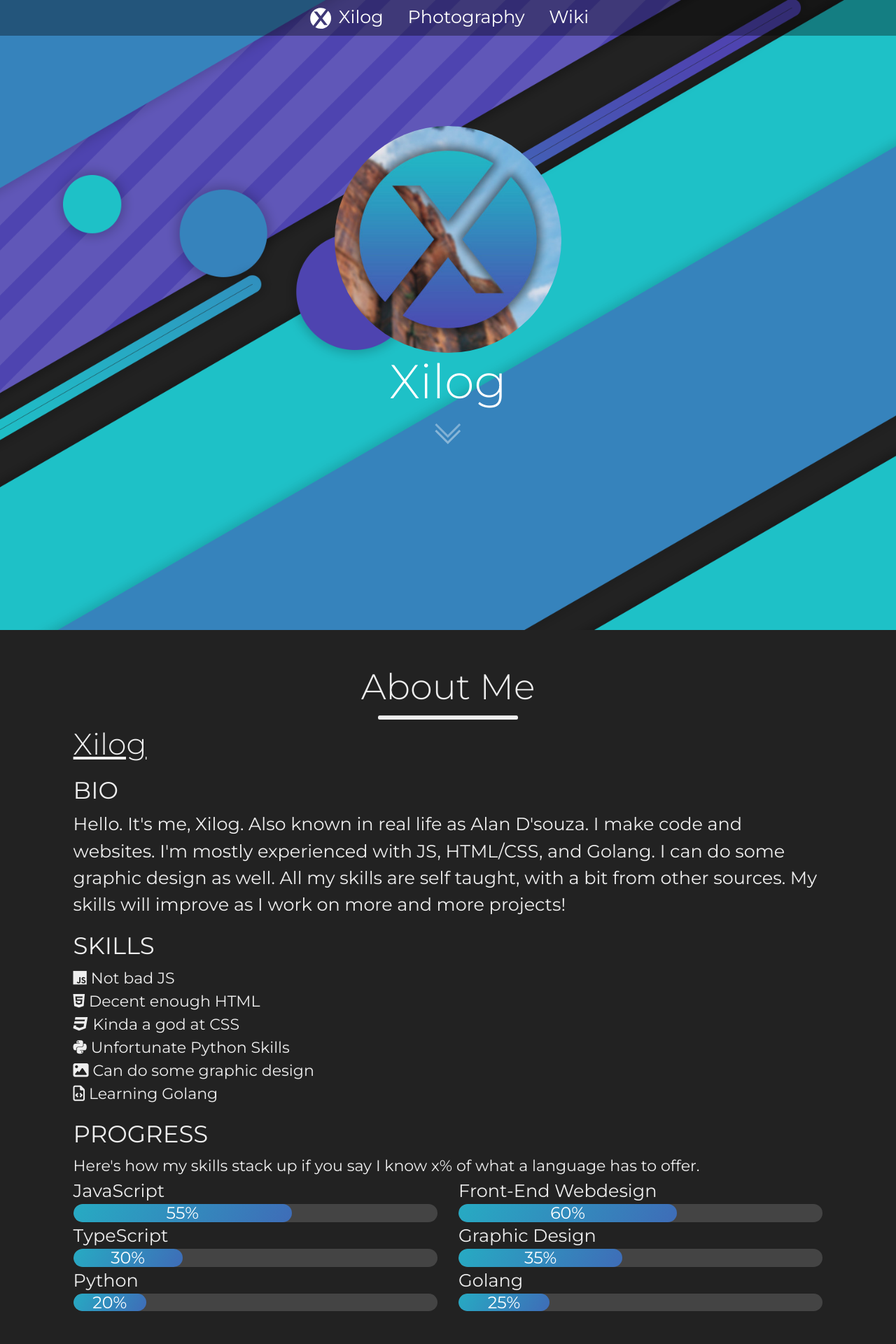
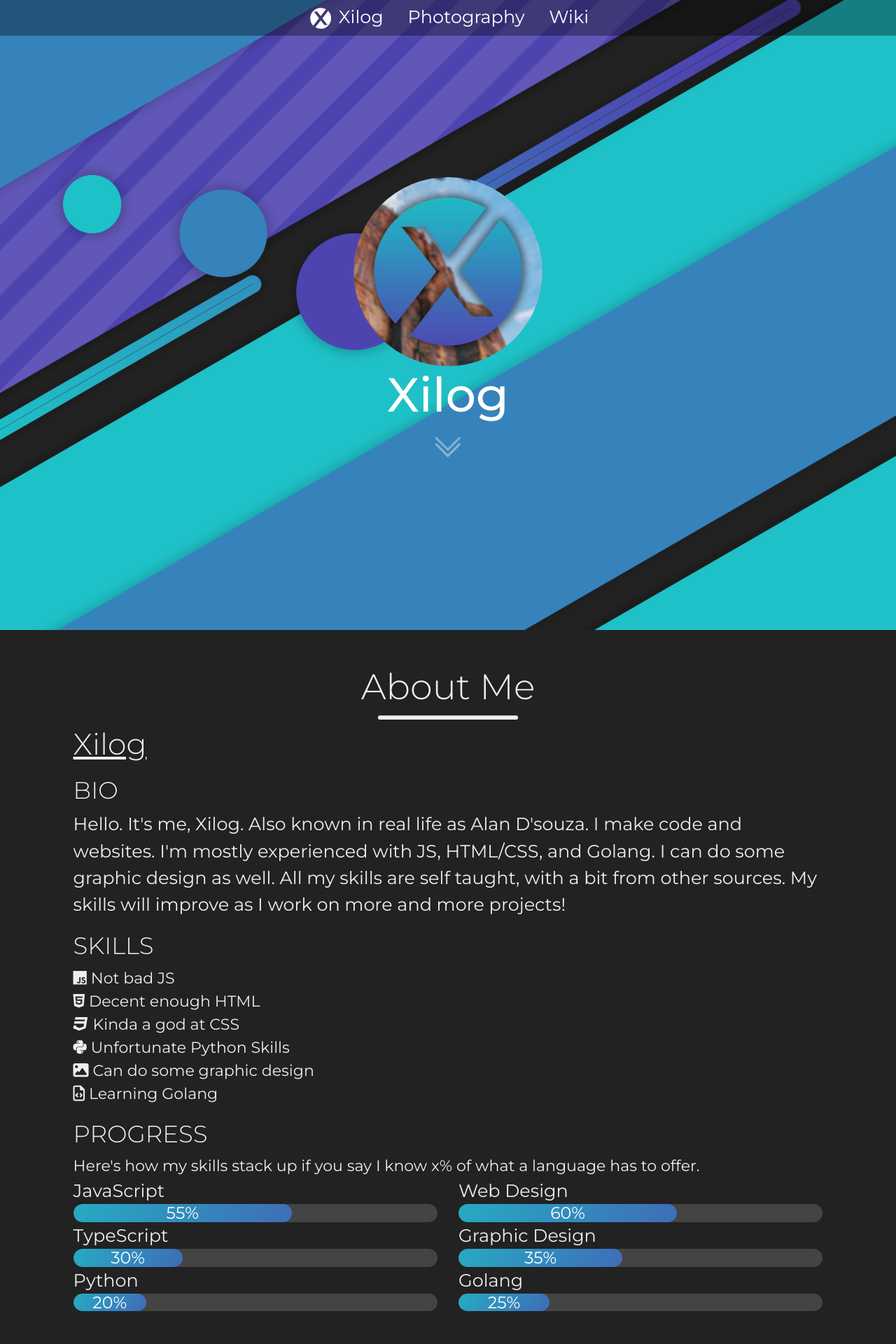
Before and after one commit to alanrme/xilog, a Jekyll site: the page built from index.html, in a window 1280 px wide. Shown: the top 1920 px of the page at 70% size. Built offline with Jekyll 4.4.1, drawn with Linux system fonts in a browser that asks for light colours; nearby versions of some CDN libraries.

Commit message:
large visual overhaul

```diff
--- a/_includes/head.html
+++ b/_includes/head.html
@@ -25,7 +25,7 @@
     <link rel="stylesheet" href="https://stackpath.bootstrapcdn.com/bootstrap/4.5.0/css/bootstrap.min.css" integrity="sha384-9aIt2nRpC12Uk9gS9baDl411NQApFmC26EwAOH8WgZl5MYYxFfc+NcPb1dKGj7Sk" crossorigin="anonymous">
     <link rel="stylesheet" type="text/css" href="./css/style.css">
     <link rel="stylesheet" type="text/css" href="./css/animations.css"> <!--Custom animations for AOS!-->
-    <link href="https://fonts.googleapis.com/css2?family=Montserrat:wght@300;400&display=swap" rel="stylesheet">
+    <link href="https://fonts.googleapis.com/css2?family=Montserrat:wght@300;400;500&display=swap" rel="stylesheet">
     <link rel="stylesheet" href="https://unpkg.com/aos@next/dist/aos.css" />
 
     <script
--- a/_includes/hero.html
+++ b/_includes/hero.html
@@ -1,6 +1,13 @@
 {% include nav.html %}
 <div class="hero" id="top">
-    <a href=""> <img src="img/logo-small.jpg" alt="Logo" class="logo"></a>
+    <svg id="loader" xmlns="http://www.w3.org/2000/svg" width="1024" height="1024" viewBox="0 0 1024 1024">
+        <path
+         d="M249,256H375L511.776,431.0733l205.19-262.6315A398.1316,398.1316,0,0,0,512,112c-220.9139,0-400,179.0861-400,400A398.7279,398.7279,0,0,0,228.27,793.9446L448.7746,511.7114Z"/><path d="M795.73,230.0554,575.2255,512.2886,775,768H649L512.224,592.9268l-205.19,262.6314A398.1316,398.1316,0,0,0,512,912c220.9139,0,400-179.0861,400-400A398.7282,398.7282,0,0,0,795.73,230.0554Z"
+        />
+    </svg>
+    <a href="">
+        <img src="img/logo-small.jpg" alt="Logo" class="logo">
+    </a>
     <h1 id="xilogheader"> {{ page.title }} </h1>
     <div class="chevron-down blink"></div>
     <div class="chevron-down blink" style="margin-top: -1em; animation-delay: 0.1s;"></div>
--- a/_layouts/default.html
+++ b/_layouts/default.html
@@ -39,11 +35,6 @@
     </div></a>
 
     <div class="modal" id="loader-bg">
-        <svg id="loader" xmlns="http://www.w3.org/2000/svg" width="1024" height="1024" viewBox="0 0 1024 1024">
-            <path
-             d="M249,256H375L511.776,431.0733l205.19-262.6315A398.1316,398.1316,0,0,0,512,112c-220.9139,0-400,179.0861-400,400A398.7279,398.7279,0,0,0,228.27,793.9446L448.7746,511.7114Z"/><path d="M795.73,230.0554,575.2255,512.2886,775,768H649L512.224,592.9268l-205.19,262.6314A398.1316,398.1316,0,0,0,512,912c220.9139,0,400-179.0861,400-400A398.7282,398.7282,0,0,0,795.73,230.0554Z"
-            />
-        </svg>
         <p3>Loader stuck? Disable jQuery blocking.</p3>
     </div>
 
--- a/css/style.scss
+++ b/css/style.scss
@@ -51,7 +51,6 @@ body.dark .footer { background-color: #282828; }
 	.section { padding-left: 2vw !important; padding-right: 2vw !important; }
 	.logo {
 		max-width: 24vh !important;
-		margin-top: 24vh !important;
 	}
 	#loader { width: 40% !important }
 	nav a { display: none !important }
@@ -67,7 +66,7 @@ h1 {
 	font: {
 		family: $font-stack;
 		size: 4em;
-		weight: 300;
+		weight: 500;
 	}
 	text-align: center;
 }
@@ -93,6 +92,7 @@ h4 {
 	font: {
 		family: $font-stack;
 		size: 2em;
+		weight: 300;
 	}
 }
 
@@ -124,8 +124,42 @@ p3 {
 .hero {
 	height: 100vh;
 	position: relative;
+	display: flex;
+	flex-direction: column;
+	align-items: center;
+	justify-content: center;
 	text-align: center;
 	color:white !important;
+}
+
+.logo {
+	display: block;
+	width: auto;
+	max-width: 30vh;
+	height: auto;
+	-webkit-transition: 0.5s;
+	transition: 0.5s;
+	border-radius: 50%;
+	-webkit-border-radius: 50%;
+	&:hover {
+		-webkit-box-shadow: 0 6px 18px 0 rgba(0,0,0,0.4);
+		box-shadow: 0 6px 18px 0 rgba(0,0,0,0.4);
+		-webkit-transform: scale(1.02, 1.02);
+		transform: scale(1.02, 1.02);
+		-webkit-transition: 0.5s;
+		transition: 0.5s;
+		border-radius: 30%;
+		-webkit-border-radius: 30%;
+	}
+}
+
+
+.chevron-down {
+	display: block;
+	border-right: 0.2rem solid white;
+	border-bottom: 0.2rem solid white;
+	width: 1.5rem; height: 1.5rem;
+	transform: rotate(45deg);
 }
 
 .section {
@@ -182,14 +216,7 @@ body.dark .divider {
 	background: #eee;
 }
 
-.chevron-down {
-	display: block;
-	margin: auto;
-	border-right: 0.2rem solid white;
-	border-bottom: 0.2rem solid white;
-	width: 1.5rem; height: 1.5rem;
-	transform: rotate(45deg);
-}
+
 
 
 .cross {
@@ -383,7 +410,7 @@ nav.awake {
 	bottom: 5%;
 	right: 5%;
 	border-radius: 0.5em;
-	padding: 0.7em;
+	padding: 0.5em 0.6em;
 	z-index: 999;
 	cursor: pointer;
 	background: rgba(0, 0, 0, 0.3);
@@ -664,7 +691,7 @@ body.dark .dot {
 
 
 #loader-bg {
-	z-index: 9999999999999999999999999999999999999999999999999999999;
+	z-index: 99999;
 	display: flex;
 	flex-direction: column;
 	flex-wrap: wrap;
@@ -679,8 +706,10 @@ body.dark .dot {
 	}
 }
 #loader {
+	z-index: 99999999999999999999999999999999999999999999999999999999;
 	fill: transparent;
-	width: 20%;
+	width: 30vh;
+	margin-bottom: -30vh; /* put this over the logo below it */
 	height: auto;
 	stroke: white;
 	stroke-width: 10;
@@ -756,32 +785,6 @@ a .mail:hover {
 a .discord:hover {
 	text-shadow: 0px 2px 4px rgba(0,0,0,0.2);
 	color: #7289DA;
-}
-
-
-
-
-
-.logo {
-	width: auto;
-	max-width: 36vh;
-	margin-top: 20vh;
-	height: auto;
-	-webkit-transition: 0.5s;
-	transition: 0.5s;
-	border-radius: 50%;
-	-webkit-border-radius: 50%;
-}
-
-.logo:hover {
-	-webkit-box-shadow: 0 6px 18px 0 rgba(0,0,0,0.4);
-	box-shadow: 0 6px 18px 0 rgba(0,0,0,0.4);
-	-webkit-transform: scale(1.02, 1.02);
-	transform: scale(1.02, 1.02);
-	-webkit-transition: 0.5s;
-	transition: 0.5s;
-	border-radius: 30%;
-	-webkit-border-radius: 30%;
 }
 
 
--- a/index.html
+++ b/index.html
@@ -53,7 +53,7 @@ title: Xilog
             data-aos-delay="100"
             data-aos-anchor=".aos-trigger"
             class="col-md-6">
-                <p>Front-End Webdesign</p>
+                <p>Web Design</p>
                 <div class="progress">
                     <div class="progress-bar" role="progressbar" style="width:60%;" aria-valuenow="60" aria-valuemin="0" aria-valuemax="100">
                         <span>60%</span>
--- a/js/main.js
+++ b/js/main.js
@@ -1,6 +1,7 @@
 // LOADER HIDE
 $(window).on("load", function() {
     $('#loader-bg').animate({opacity: 0}, 300, function () { $('#loader-bg').hide();} );
+    $('#loader').animate({opacity: 0}, 300, function () { $('#loader').hide();} );
     // fade out loader, then hide
 })
 
@@ -36,12 +37,12 @@ $(function(){
             if(!$(this).is('menu')) $(this).clone().appendTo($('#menu')); // don't clone the menu button though!
         })
 
-        $('#menu-bg').css({'display': 'flex', opacity: 0}).animate({opacity: 1}, 500);
+        $('#menu-bg').css({'display': 'flex', opacity: 0}).animate({opacity: 1}, 300);
         // fade in menu
     });
     $('.m-close, #menu-bg').on("click", function(e){ // when close button clicked
         // and fade out menu
-        $('#menu-bg').animate({opacity: 0}, 500, function () {
+        $('#menu-bg').animate({opacity: 0}, 300, function () {
             $('#menu-bg').css('display', 'none')
             $("#menu > *:not('.m-close')").remove(); // lastly empty the menu except for close button
         });
@@ -103,9 +104,9 @@ $(function(){
 
         // SHOW/HIDE SCROLL UP BUTTON
         if (scrollpos > intro) { // if user scrolls below intro, show button
-            scrollup.fadeIn(500)
+            scrollup.fadeIn(300)
         } else { // scroll above, hide button
-            scrollup.fadeOut(500)
+            scrollup.fadeOut(300)
         }
 
 
```
Also changed, not shown: other parts of _layouts/default.html (+0 -4 lines).
